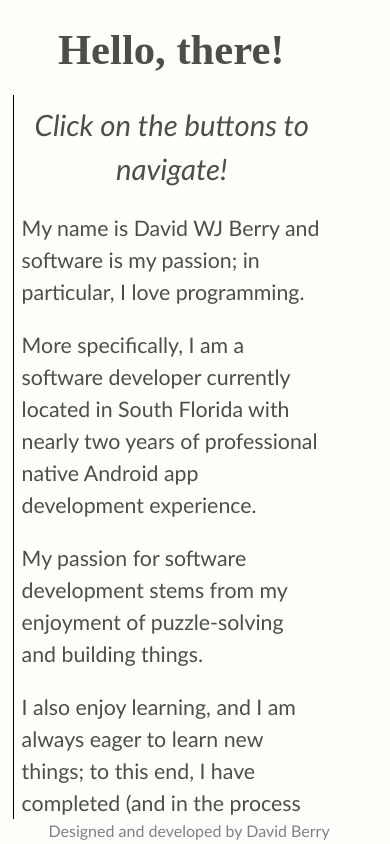
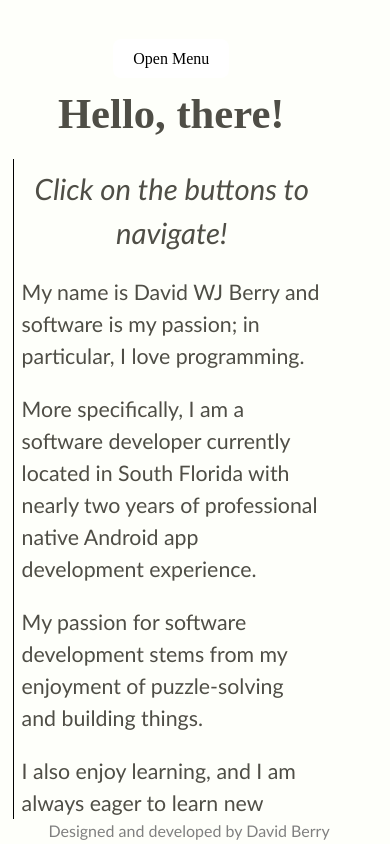
Before and after one commit to DBerry07/DBerry07.github.io, a React (Vite) app: page / in a window 390 px wide. Built offline with nearby package versions, Linux system fonts and the light colour scheme.

Commit message:
Added drawer menu

```diff
--- a/src/App.jsx
+++ b/src/App.jsx
@@ -7,14 +7,15 @@ import Footer from "./components/Footer.jsx";
 import myTabs from "./data/constants/buttons.js";
 import { panels } from "./data/constants/panels.js";
 import NamePanel from "./components/NamePanel.jsx";
+import Drawer from "@mui/material/Drawer";
 
 function App() {
   const [tab, setTab] = useState(myTabs.Hello.name);
   const [panel, switchPanel] = useState(panels.About);
-  var oldPanel = panel;
+  const [open, switchOpen] = useState(false);
 
   const [width, setWidth] = useState(window.innerWidth);
-  const breakpoint = 800; // Set your desired breakpoint
+  const breakpoint = 1000; // Set your desired breakpoint
 
   useEffect(() => {
     const handleResize = () => setWidth(window.innerWidth);
@@ -46,6 +47,10 @@ function App() {
     }
   }
 
+  function handleDrawer() {
+    switchOpen(!open);
+  }
+
   if (width > breakpoint) {
     return (
       <Fragment>
@@ -61,7 +66,10 @@ function App() {
     return (
       <Fragment>
         <main className="App">
-          <Entry tab={tab} />
+          <Drawer open={open} onClose={() => handleDrawer()}>
+            {showPanel()}
+          </Drawer>
+          <Entry tab={tab} handleDrawerOpen={handleDrawer} />
         </main>
         <Footer />
       </Fragment>
--- /dev/null
+++ b/src/components/MenuButton.jsx
@@ -0,0 +1,9 @@
+import "../css/MenuButton.css";
+
+export default function MenuButton({ children, handleDrawerOpen }) {
+  return (
+    <button id="menu-button" onClick={handleDrawerOpen}>
+      Open Menu
+    </button>
+  );
+}
--- a/src/components/entry/Entry.jsx
+++ b/src/components/entry/Entry.jsx
@@ -15,7 +15,7 @@ import Title from "./Title.jsx";
  * @param {Object} tab An object containing data on which tab the user selected.
  * @returns The React component in question.
  */
-function Entry({ children, tab }) {
+function Entry({ children, tab, handleDrawerOpen }) {
   //console.log("In ENTRY");
   //console.log(content);
 
@@ -29,7 +29,7 @@ function Entry({ children, tab }) {
   }
 
   let wholeBody = null;
-  let title = Title(data);
+  let title = Title(data, handleDrawerOpen);
   let sections = Sections(data);
   let htmls = Htmls(data);
   let videos = Videos(data);
--- a/src/components/entry/Title.jsx
+++ b/src/components/entry/Title.jsx
@@ -1,7 +1,30 @@
-export default function Title(data) {
+import { Fragment, useState, useEffect } from "react";
+import MenuButton from "../MenuButton.jsx";
+
+export default function Title(data, handleDrawerOpen) {
+  const [width, setWidth] = useState(window.innerWidth);
+  const breakpoint = 1000; // Set your desired breakpoint
+
+  useEffect(() => {
+    const handleResize = () => setWidth(window.innerWidth);
+    window.addEventListener("resize", handleResize);
+    return () => {
+      window.removeEventListener("resize", handleResize);
+    };
+  }, []);
+
   var title = null;
   if (Object.hasOwn(data, "title")) {
-    title = <div id="title">{data.title}</div>;
+    if (width > breakpoint) {
+      title = <div id="title">{data.title}</div>;
+    } else {
+      title = (
+        <Fragment>
+          <MenuButton handleDrawerOpen={handleDrawerOpen} />
+          <div id="title">{data.title}</div>
+        </Fragment>
+      );
+    }
   } else {
     title = null;
   }
--- /dev/null
+++ b/src/css/MenuButton.css
@@ -0,0 +1,6 @@
+#menu-button {
+    font-size: 12pt !important;
+    padding: 0 auto;
+    margin: 0 auto;
+    background-color: white;
+}
--- a/src/css/Mobile.css
+++ b/src/css/Mobile.css
@@ -32,6 +32,7 @@
     max-height: 94vh;
   }
 
+  /*
   menu {
     flex-direction: row !important;
     justify-content: unset !important;
@@ -45,7 +46,7 @@
     white-space: nowrap;
     padding: 0px;
     margin-bottom: 1vh !important;
-  }
+  } */
 
   menu span {
     display: inline !important;
```
